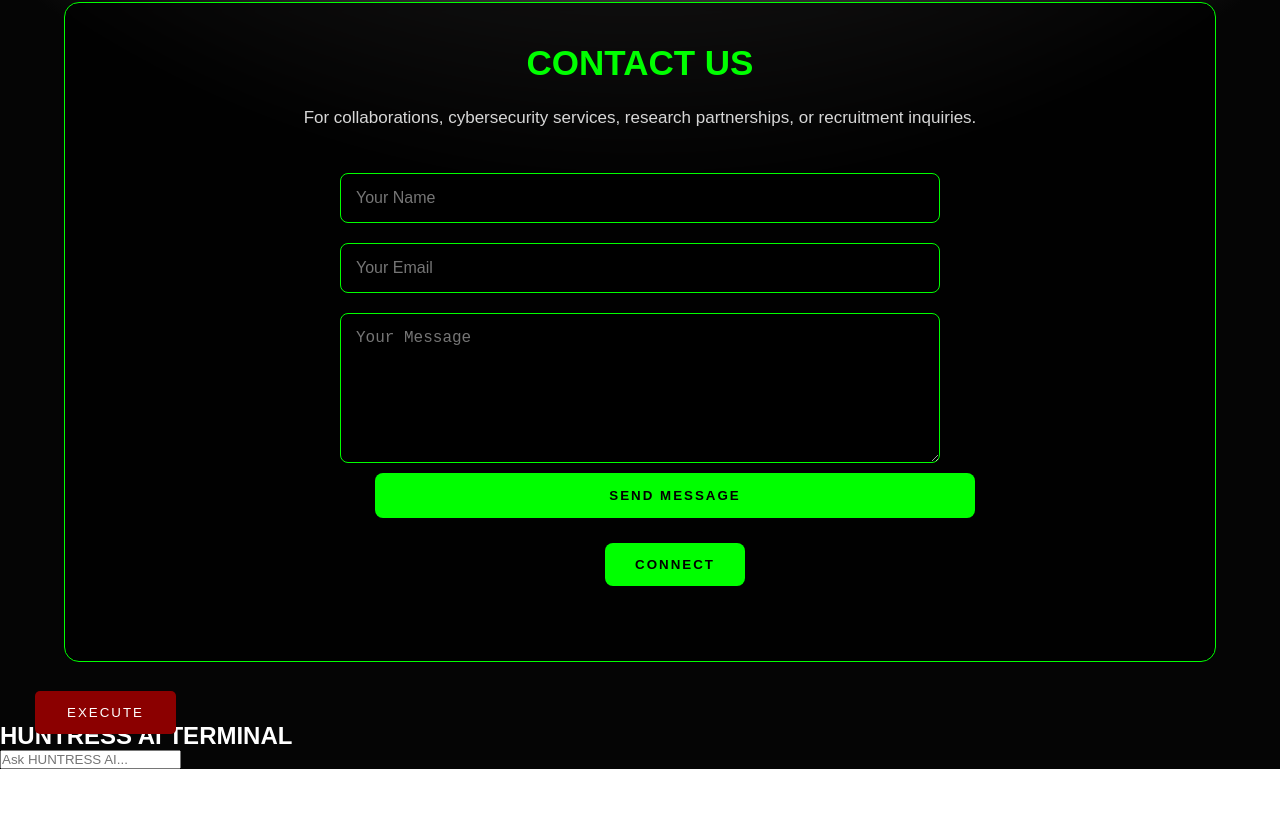
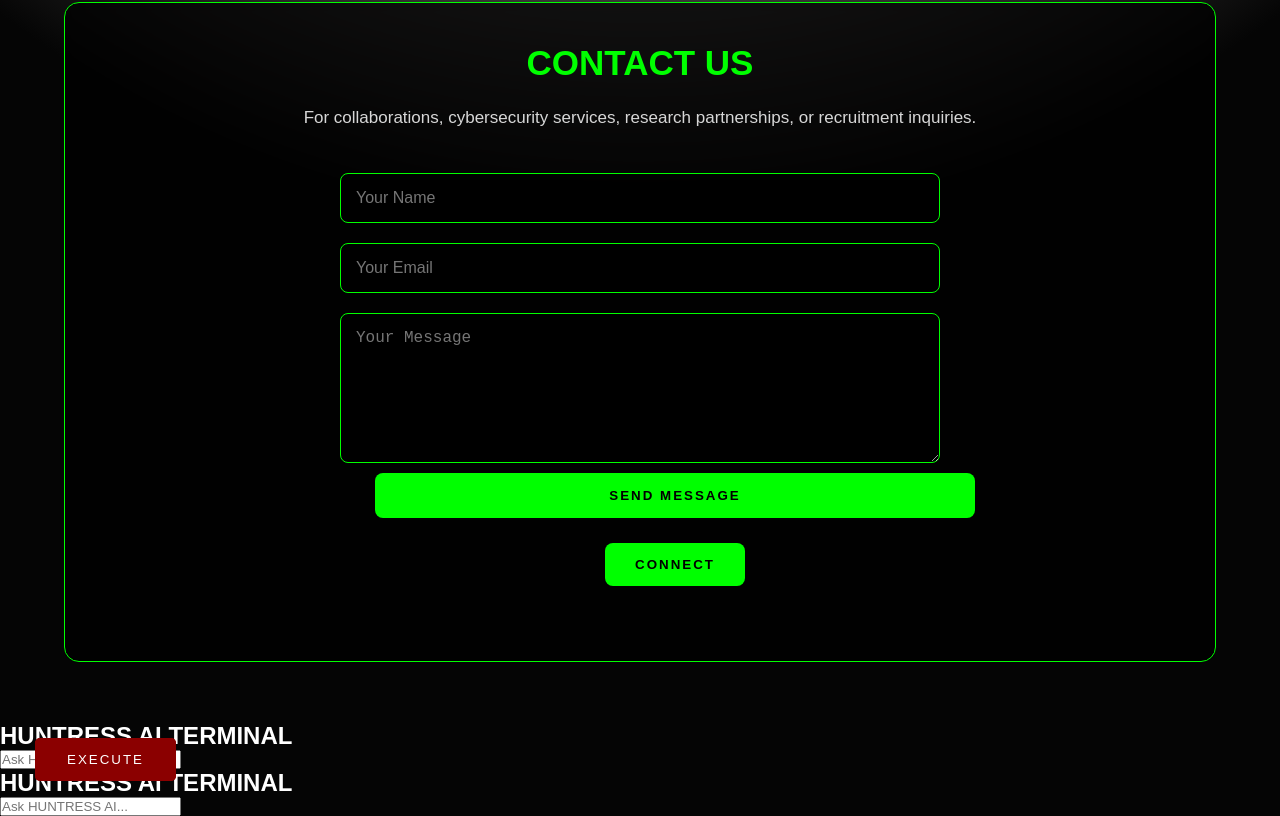
Before and after one commit to Avenovvvv/huntress-core, a plain HTML site: page dashboard.html in a window 1280 px wide. Shown: the part 2479-3295 px from the top of the page. Before the commit the page ends 3248 px from the top, so only its background shows below. Drawn offline with Linux system fonts and the light colour scheme.

Commit message:
Add HUNTRESS AI TERMINAL to dashboard
Added HUNTRESS AI TERMINAL section with chat interface.

```diff
--- a/dashboard.html
+++ b/dashboard.html
@@ -164,7 +164,6 @@
 <button>CONNECT</button>
 
 </section>
-<script src="script.js"></script>
 <!-- HUNTRESS AI TERMINAL -->
 
 <section class="ai-section">
@@ -192,5 +191,34 @@
     </div>
 
 </section>
+    <!-- HUNTRESS AI TERMINAL -->
+
+<section class="ai-section">
+
+    <h2>HUNTRESS AI TERMINAL</h2>
+
+    <div class="ai-popup">
+
+        <div id="chatBox" class="chat-box"></div>
+
+        <div class="ai-input-area">
+
+            <input
+                type="text"
+                id="userInput"
+                placeholder="Ask HUNTRESS AI..."
+            >
+
+            <button id="executeBtn">
+                EXECUTE
+            </button>
+
+        </div>
+
+    </div>
+
+</section>
+
+<script src="script.js"></script>
 </body>
 </html>
```
